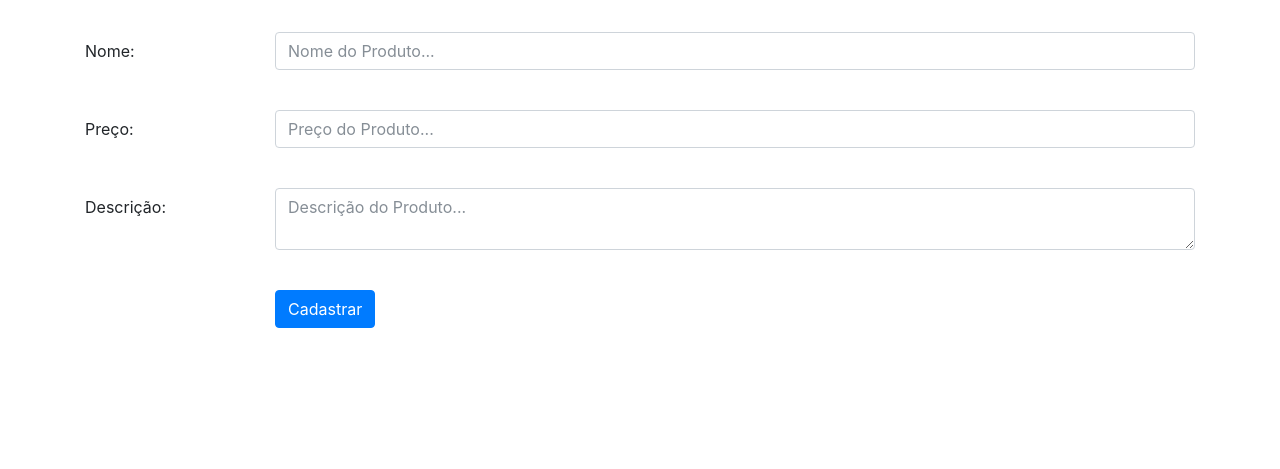
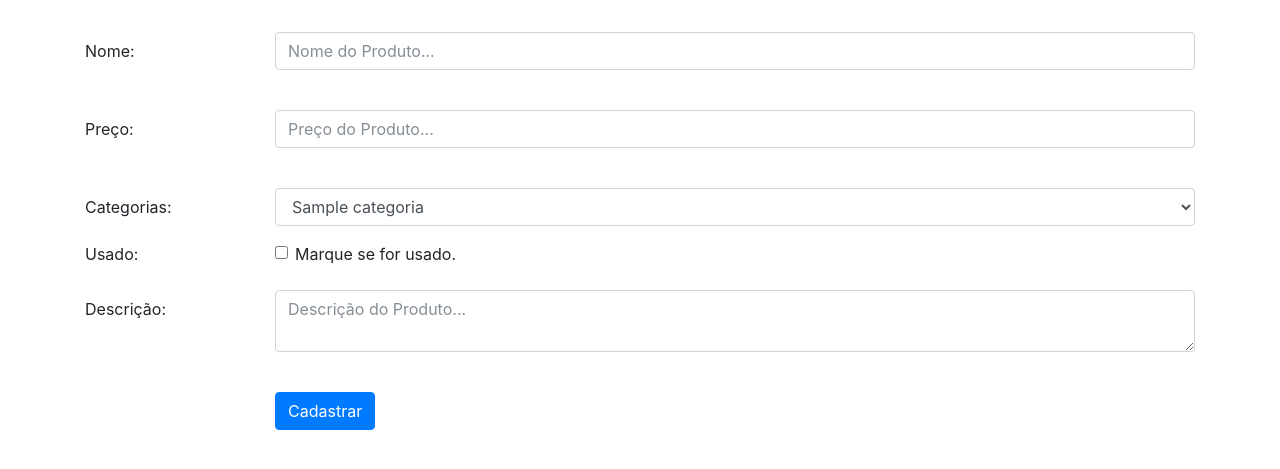
Before and after one commit to leovesoliveira/exercicio-alura-loja, a PHP site: page /produto-formulario.php in a window 1280 px wide. Shown: the part 172-641 px from the top of the page. Run offline with PHP 8.4, Linux system fonts and the light colour scheme; tables that the repository leaves empty or names only in its code hold one stand-in row (values such as "Sample post").

Commit message:
adicionado categorias e usado

```diff
--- /dev/null
+++ b/banco-categoria.php
@@ -0,0 +1,11 @@
+<?php
+function listaCategorias($conexao) {
+    $categorias = array();
+    $resultado = mysqli_query($conexao, "select * from categorias");
+
+    while ($categoria = mysqli_fetch_assoc($resultado)) {
+        array_push($categorias, $categoria);
+    }
+
+    return $categorias;
+}
--- a/banco-produto.php
+++ b/banco-produto.php
@@ -1,7 +1,7 @@
 <?php
 function listaProdutos($conexao) {
     $produtos = array();
-    $resultado = mysqli_query($conexao, "select * from produtos");
+    $resultado = mysqli_query($conexao, "select p.*, c.nome as categoria_nome from produtos as p join categorias as c on p. categoria_id = c.id");
 
     while ($produto = mysqli_fetch_assoc($resultado)) {
         array_push($produtos, $produto);
@@ -10,8 +10,8 @@ function listaProdutos($conexao) {
     return $produtos;
 }
 
-function insereProduto($conexao, $nome, $preco, $descricao) {
-    $query = "insert into produtos (nome, preco, descricao) values ('{$nome}', {$preco}, '{$descricao}')";
+function insereProduto($conexao, $nome, $preco, $descricao, $categoria_id, $usado) {
+    $query = "insert into produtos (nome, preco, descricao, categoria_id, usado) values ('{$nome}', {$preco}, '{$descricao}', '{$categoria_id}', '{$usado}')";
     return mysqli_query($conexao, $query);
 }
 
--- a/produto-formulario.php
+++ b/produto-formulario.php
@@ -1,4 +1,10 @@
-<?php include 'cabecalho.php'; ?>
+<?php
+include 'cabecalho.php';
+include 'conecta.php';
+include 'banco-categoria.php';
+
+$categorias = listaCategorias($conexao);
+?>
 
 <h1>Formulário de Cadastro</h1>
 
@@ -18,6 +24,27 @@
     </div>
 
     <div class="form-group row">
+        <label for="categorias" class="col-sm-2 col-form-label">Categorias:</label>
+        <div class="col-sm-10">
+            <select name="categoria_id" id="categorias" class="form-control">
+            <?php foreach ($categorias as $categoria) : ?>
+                <option value="<?= $categoria['id'] ?>"><?= $categoria['nome'] ?></option>
+            <?php endforeach ?>
+            </select>
+        </div>
+    </div>
+
+    <div class="form-group row">
+        <label class="col-sm-2">Usado:</label>
+        <div class="col-sm-10">
+            <label class="form-check-label">
+                <input name="usado" class="form-check-input" type="checkbox" value="true" />
+                Marque se for usado.
+            </label>
+        </div>
+    </div>
+
+    <div class="form-group row">
         <label for="descricao" class="col-sm-2 col-form-label">Descrição:</label>
         <div class="col-sm-10">
             <textarea class="form-control" name="descricao" id="descricao" placeholder="Descrição do Produto..." /></textarea><br/>
```
Also changed, not shown: adiciona-produto.php (+7 -1 lines), produto-lista.php (+12 -0 lines).
